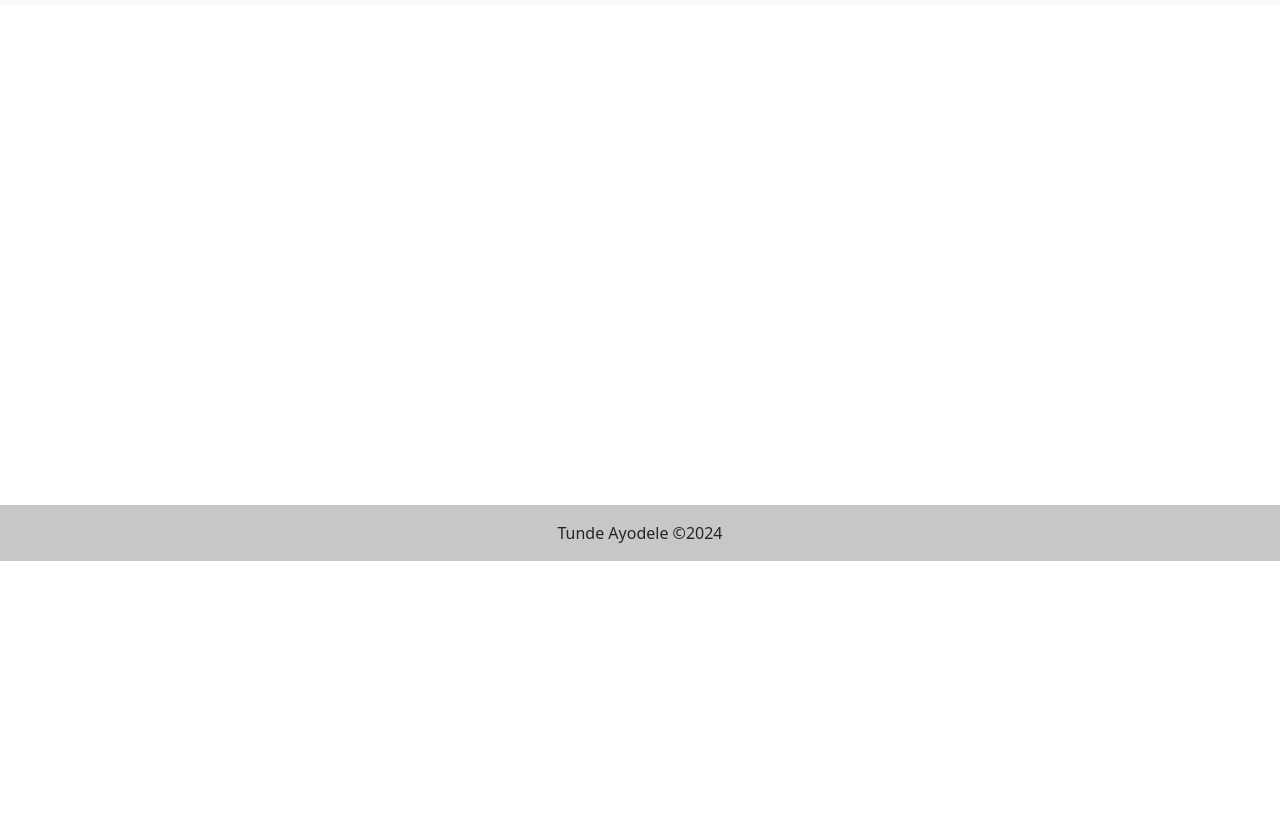
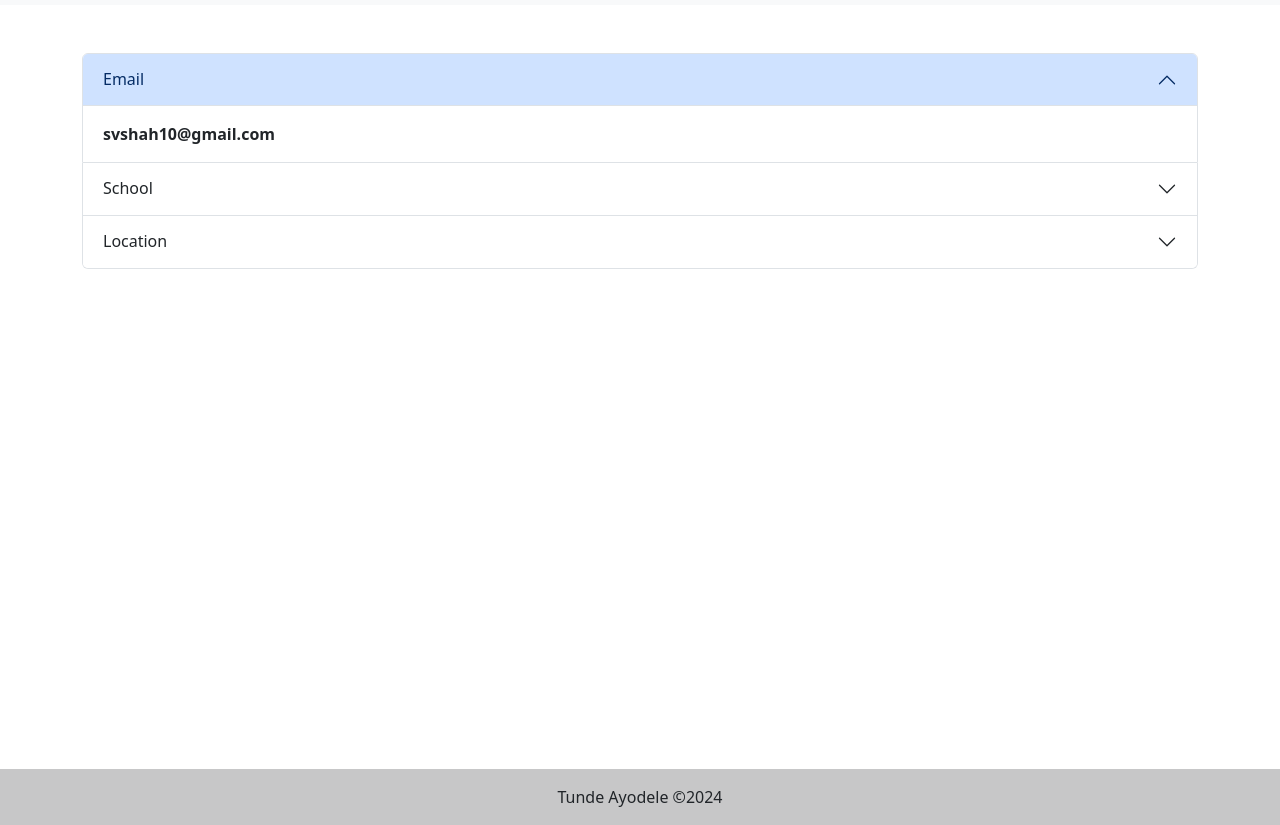
Before and after one commit to Olumidelhn/bootcamp, a plain HTML site: page Contact.html in a window 1280 px wide. Shown: the part 51-876 px from the top of the page. Before the commit the page ends 800 px from the top, so only its background shows below. Drawn offline with nearby package versions, Linux system fonts and the light colour scheme.

Commit message:
contact and education page completed

```diff
--- a/Contact.html
+++ b/Contact.html
@@ -36,6 +36,48 @@
       </div>
     </div>
   </nav>
+  <div class="container mt-5">
+    <div class="accordion" id="accordionExample">
+      <div class="accordion-item">
+        <h2 class="accordion-header">
+          <button class="accordion-button" type="button" data-bs-toggle="collapse" data-bs-target="#collapseOne" aria-expanded="true" aria-controls="collapseOne">
+            Email
+          </button>
+        </h2>
+        <div id="collapseOne" class="accordion-collapse collapse show" data-bs-parent="#accordionExample">
+          <div class="accordion-body">
+            <b>svshah10@gmail.com</b>
+          </div>
+        </div>
+      </div>
+      <div class="accordion-item">
+        <h2 class="accordion-header">
+          <button class="accordion-button collapsed" type="button" data-bs-toggle="collapse" data-bs-target="#collapseTwo" aria-expanded="false" aria-controls="collapseTwo">
+            School
+          </button>
+        </h2>
+        <div id="collapseTwo" class="accordion-collapse collapse" data-bs-parent="#accordionExample">
+          <div class="accordion-body">
+            <b>Bowie State University</b>
+          </div>
+        </div>
+      </div>
+      <div class="accordion-item">
+        <h2 class="accordion-header">
+          <button class="accordion-button collapsed" type="button" data-bs-toggle="collapse" data-bs-target="#collapseThree" aria-expanded="false" aria-controls="collapseThree">
+            Location
+          </button>
+        </h2>
+        <div id="collapseThree" class="accordion-collapse collapse" data-bs-parent="#accordionExample">
+          <div class="accordion-body">
+            <b>Bowie, MD</b>
+          </div>
+        </div>
+      </div>
+    </div>
+
+  </div>
+
    <!-- footer -->
  <footer class="bg-light" style="margin-top: 500px;">
     <div class="text-center p-3" style="background-color:rgba(0, 0, 0, 0.2) ;">
```
Also changed, not shown: Education.html (+13 -1 lines), home.html (+2 -2 lines), images/bowie.jpg (added).
